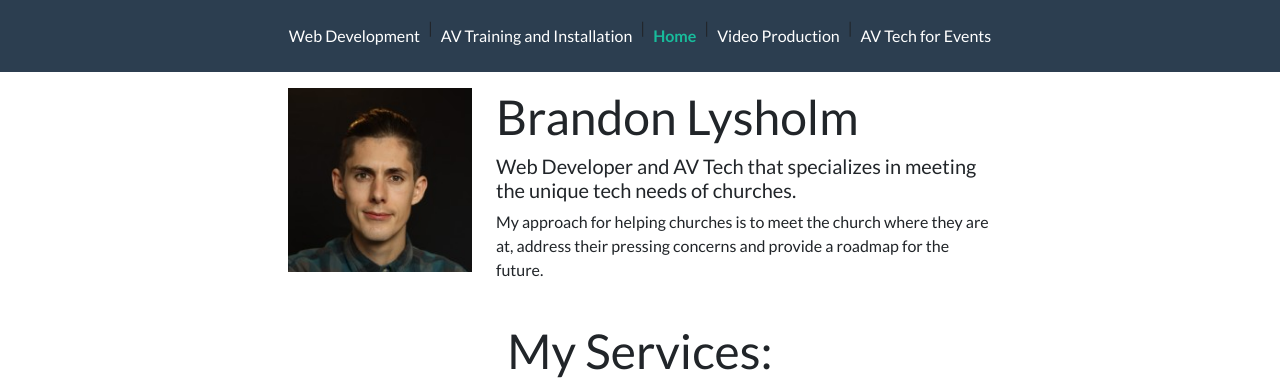
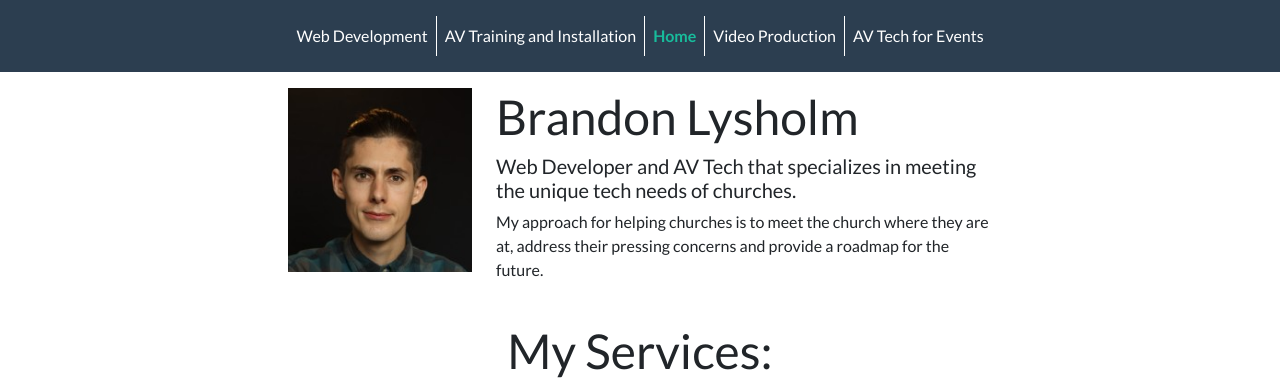
Before and after one commit to BrandonLysholm/BrandonLysholm.github.io, a plain HTML site: page index.html in a window 1280 px wide. Shown: the top 392 px of the page. Drawn offline with nearby package versions, Linux system fonts and the light colour scheme; grey boxes are pictures that could not be loaded.

Commit message:
Modified the navbar to use images to get longer dividing lines -Brandon

```diff
--- a/index.html
+++ b/index.html
@@ -17,19 +17,19 @@
                     <li class="nav-item text-center">
                         <a class="nav-link" aria-current="page" href="web_dev.html">Web Development</a>
                     </li>
-                    |
+                    <img src="images/divider.jpg" class="flex-shrink"/>
                     <li class="nav-item text-center">
                         <a class="nav-link" aria-current="page" href="#">AV Training and Installation</a>
                     </li>
-                    |
+                    <img src="images/divider.jpg" class="flex-shrink"/>
                     <li class="nav-item text-center">
                         <a class="nav-link active" aria-current="page" href="#"><strong>Home</strong></a>
                     </li>
-                    |
+                    <img src="images/divider.jpg" class="flex-shrink"/>
                     <li class="nav-item text-center">
                         <a class="nav-link" aria-current="page" href="#">Video Production</a>
                     </li>
-                    |
+                    <img src="images/divider.jpg" class="flex-shrink"/>
                     <li class="nav-item text-center">
                         <a class="nav-link" aria-current="page" href="#">AV Tech for Events</a>
                     </li>
```
Also changed, not shown: images/divider.jpg (added).
